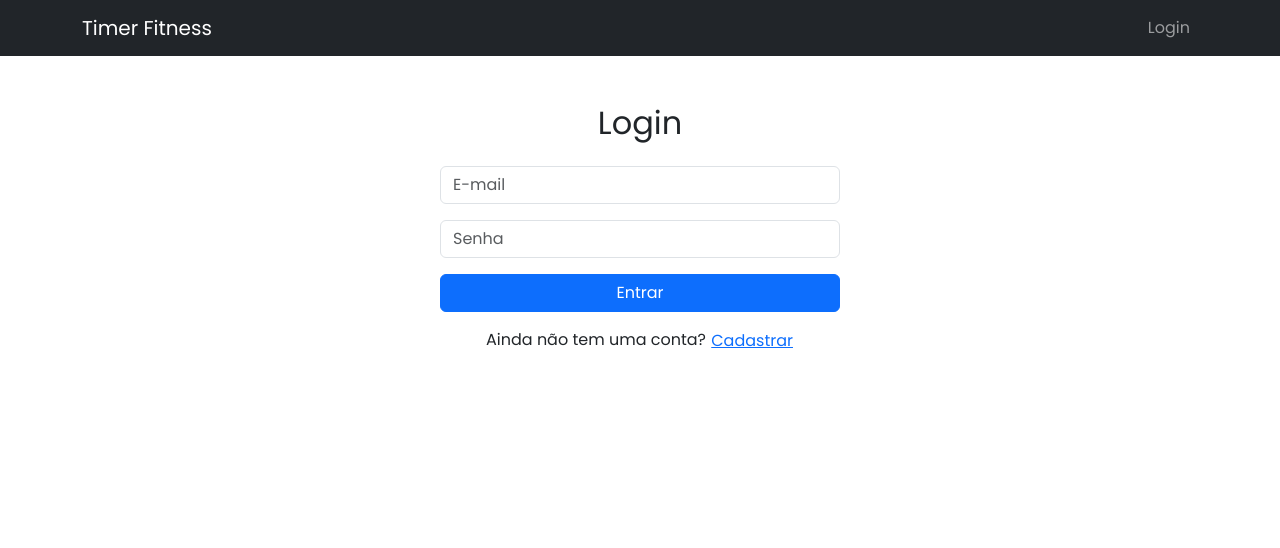
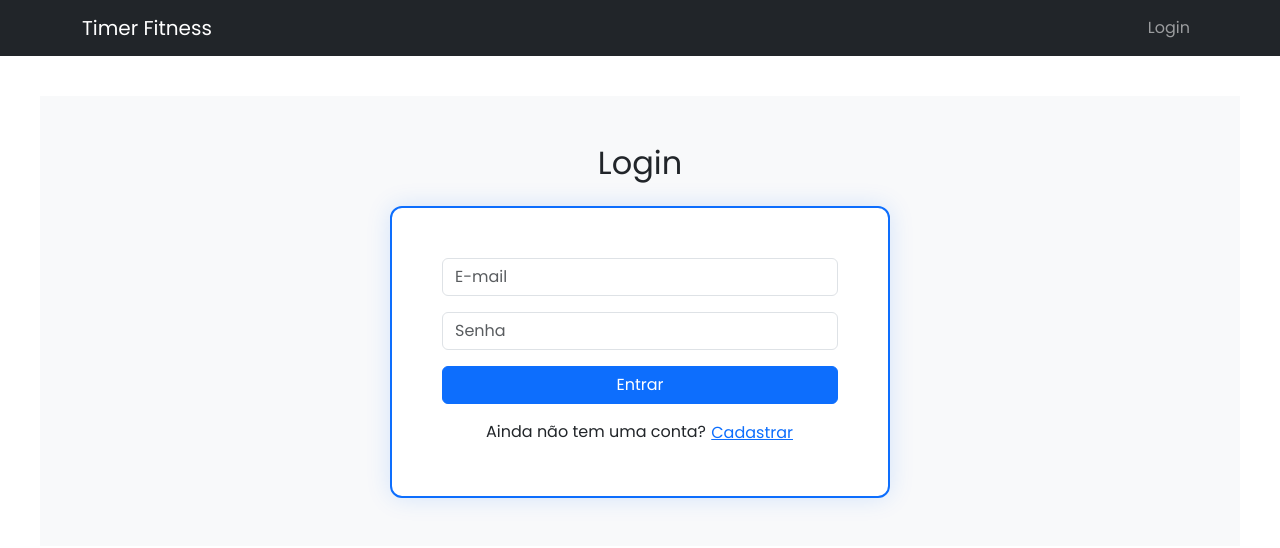
Before and after one commit to brenojbarbosa/Gerenciador-Academia, a Next.js app: page /login in a window 1280 px wide. Shown: the top 548 px of the page. Built offline with nearby package versions, Linux system fonts and the light colour scheme.

Commit message:
atualizacao tela de login e cadastro

```diff
--- a/app/login/page.tsx
+++ b/app/login/page.tsx
@@ -1,4 +1,4 @@
-'use client';
+"use client";
 
 import { useState } from "react";
 import { useRouter } from "next/navigation";
@@ -33,14 +33,26 @@ export default function Login() {
   };
 
   return (
-    <section className="py-5">
+    <section
+      id="contato"
+      className="py-5 bg-light position-relative"
+      style={{ margin: "40px" }} // margem em volta da seção
+    >
       <div className="container">
         <h2 className="text-center mb-4">Login</h2>
-        <form
-          className="mx-auto"
-          style={{ maxWidth: "400px" }}
-          onSubmit={handleSubmit}
+
+        <div
+          style={{
+            backgroundColor: "white",
+            border: "2px solid #0d6efd",
+            borderRadius: "12px",
+            padding: "50px",
+            maxWidth: "500px",
+            margin: "0 auto",
+            boxShadow: "0 0 25px rgba(13, 110, 253, 0.15)",
+          }}
         >
+          <form onSubmit={handleSubmit}>
             {erro && <div className="alert alert-danger">{erro}</div>}
             <div className="mb-3">
               <input
@@ -69,13 +81,14 @@ export default function Login() {
             </button>
           </form>
 
-        <p className="text-center mt-3">
-          Ainda não tem uma conta?{' '}
+          <p className="text-center mt-3 mb-0">
+            Ainda não tem uma conta?{" "}
             <Link href="/cadastro" className="btn btn-link p-0">
               Cadastrar
             </Link>
           </p>
         </div>
+      </div>
     </section>
   );
 }
```
Also changed, not shown: app/aula-experimental/page.tsx (+25 -3 lines), app/cadastro/page.tsx (+19 -3 lines). Lines whose indentation alone changed are shown as unchanged.
